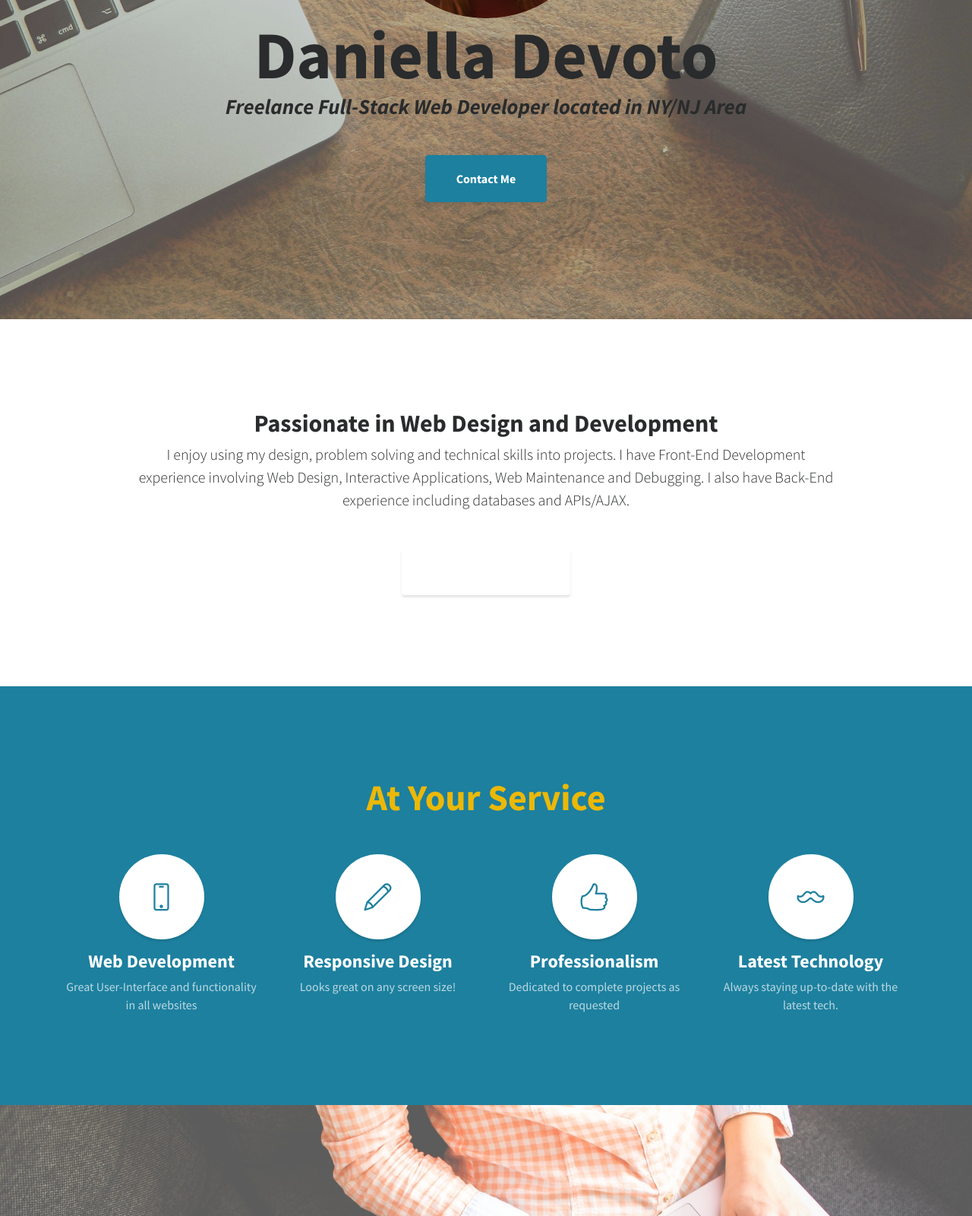
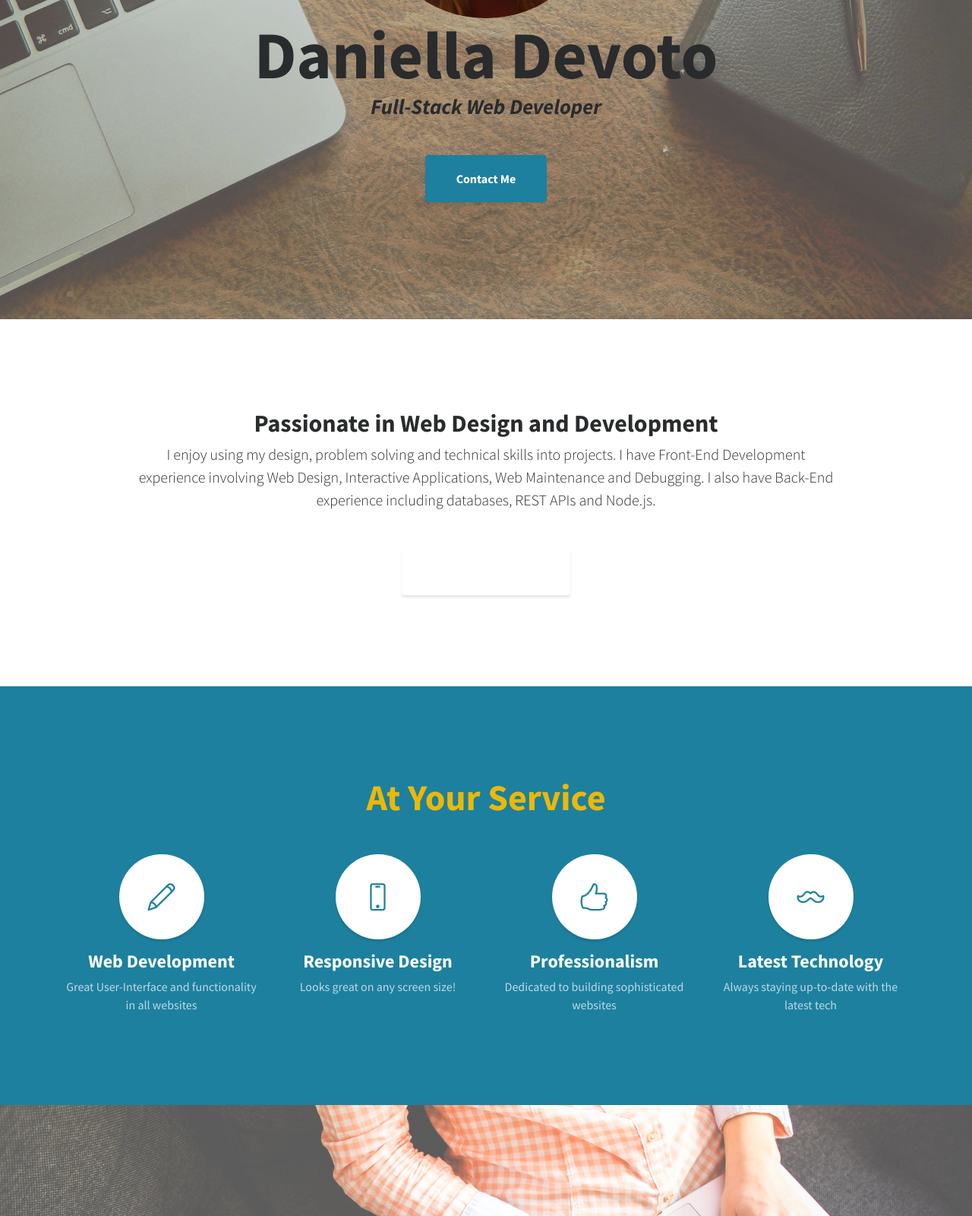
Before and after one commit to danielladt/Stylish-Portfolio, a plain HTML site: page index.html in a window 1280 px wide. Shown: the part 380-1980 px from the top of the page at 76% size. Drawn offline with nearby package versions, Linux system fonts and the light colour scheme.

Commit message:
Updated resume

```diff
--- a/index.html
+++ b/index.html
@@ -8,7 +8,7 @@
     <meta name="description" content="">
     <meta name="author" content="">
 
-    <title>Daniella Designs - Portfolio</title>
+    <title>Daniella Devoto - Portfolio</title>
 
     <!-- Bootstrap Core CSS -->
     <link rel="stylesheet" href="https://maxcdn.bootstrapcdn.com/bootstrap/4.0.0-beta.3/css/bootstrap.min.css" integrity="sha384-Zug+QiDoJOrZ5t4lssLdxGhVrurbmBWopoEl+M6BdEfwnCJZtKxi1KgxUyJq13dy" crossorigin="anonymous">
@@ -58,7 +58,7 @@
         <img class="mypic" src="assets/images/mypicture.jpg" >
         <h1 class="mb-1">Daniella Devoto</h1>
         <h3 class="mb-5">
-          <em>Freelance Full-Stack Web Developer located in NY/NJ Area</em>
+          <em>Full-Stack Web Developer</em>
         </h3>
         <a class="btn btn-primary btn-xl js-scroll-trigger" href="#about">Contact Me</a>
       </div>
@@ -74,7 +74,7 @@
             <h2>Passionate in Web Design and Development</h2>
             <p class="lead mb-5">I enjoy using my design, problem solving and technical skills into projects.
                 I have Front-End Development experience involving Web Design, Interactive Applications, Web Maintenance and Debugging.
-                I also have Back-End experience including databases and APIs/AJAX.
+                I also have Back-End experience including databases, REST APIs and Node.js.
             </p>
             <a class="btn btn-dark btn-xl js-scroll-trigger" href="#services">Let's Work Together</a>
           </div>
@@ -92,7 +92,7 @@
         <div class="row">
           <div class="col-lg-3 col-md-6 mb-5 mb-lg-0">
             <span class="service-icon rounded-circle mx-auto mb-3">
-              <i class="icon-screen-smartphone"></i>
+              <i class="icon-pencil"></i>
             </span>
             <h4>
               <strong>Web Development</strong>
@@ -101,7 +101,7 @@
           </div>
           <div class="col-lg-3 col-md-6 mb-5 mb-lg-0">
             <span class="service-icon rounded-circle mx-auto mb-3">
-              <i class="icon-pencil"></i>
+              <i class="icon-screen-smartphone"></i>
             </span>
             <h4>
               <strong>Responsive Design</strong>
@@ -115,7 +115,7 @@
             <h4>
               <strong>Professionalism</strong>
             </h4>
-            <p class="text-faded mb-0">Dedicated to complete projects as requested</p>
+            <p class="text-faded mb-0">Dedicated to building sophisticated websites</p>
           </div>
           <div class="col-lg-3 col-md-6">
             <span class="service-icon rounded-circle mx-auto mb-3">
@@ -124,7 +124,7 @@
             <h4>
               <strong>Latest Technology</strong>
             </h4>
-            <p class="text-faded mb-0">Always staying up-to-date with the latest tech.</p>
+            <p class="text-faded mb-0">Always staying up-to-date with the latest tech</p>
           </div>
         </div>
       </div>
@@ -188,7 +188,7 @@
               <span class="caption">
                 <span class="caption-content">
                   <h2>Giftastic TV Shows</h2>
-                  <p class="mb-0">A gif generator for tv shows! Continue to add...</p>
+                  <p class="mb-0">A gif generator for tv shows! and more...</p>
                 </span>
               </span>
               <img class="img-fluid" src="assets/images/gifs.png" alt="Giftastic-TvShows">
@@ -228,7 +228,7 @@
             </a>
           </li> -->
         </ul>
-        <p class="text-muted small mb-0">Copyright &copy; Daniella Designs 2018</p>
+        <p class="text-muted small mb-0">Copyright &copy; Daniella Devoto 2018</p>
       </div>
     </footer>
     <!-- End of Footer -->
```
Also changed, not shown: 1 other file.
